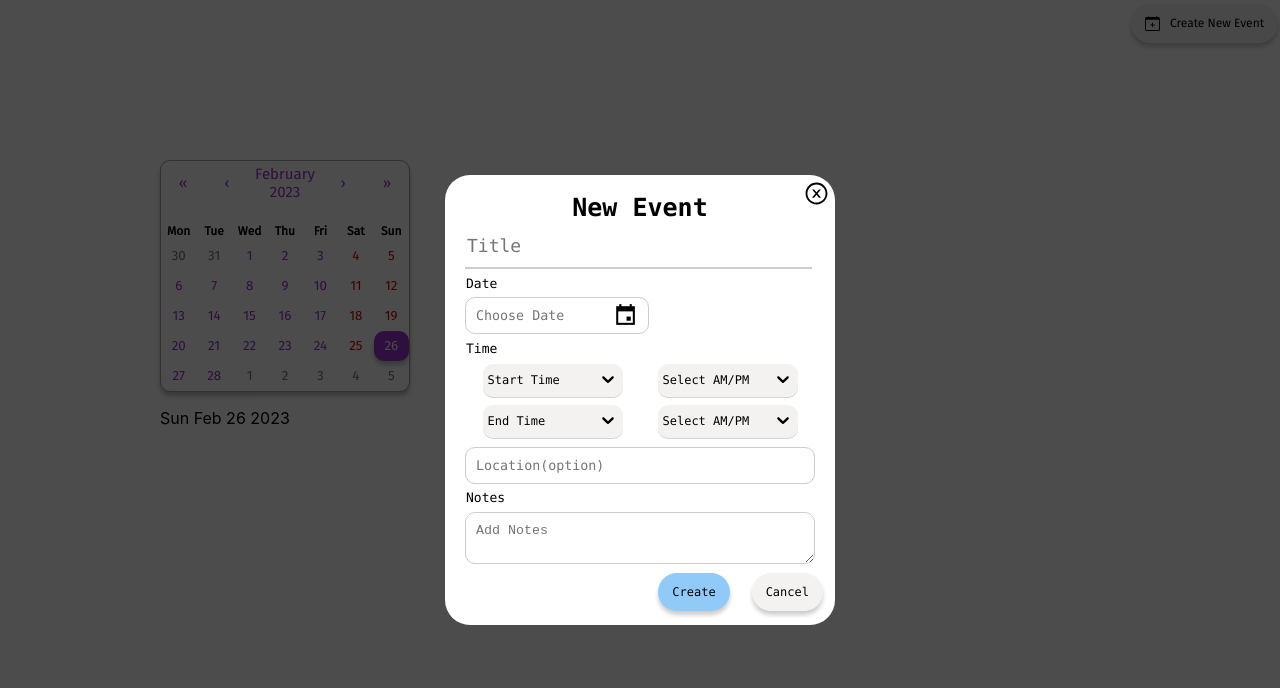
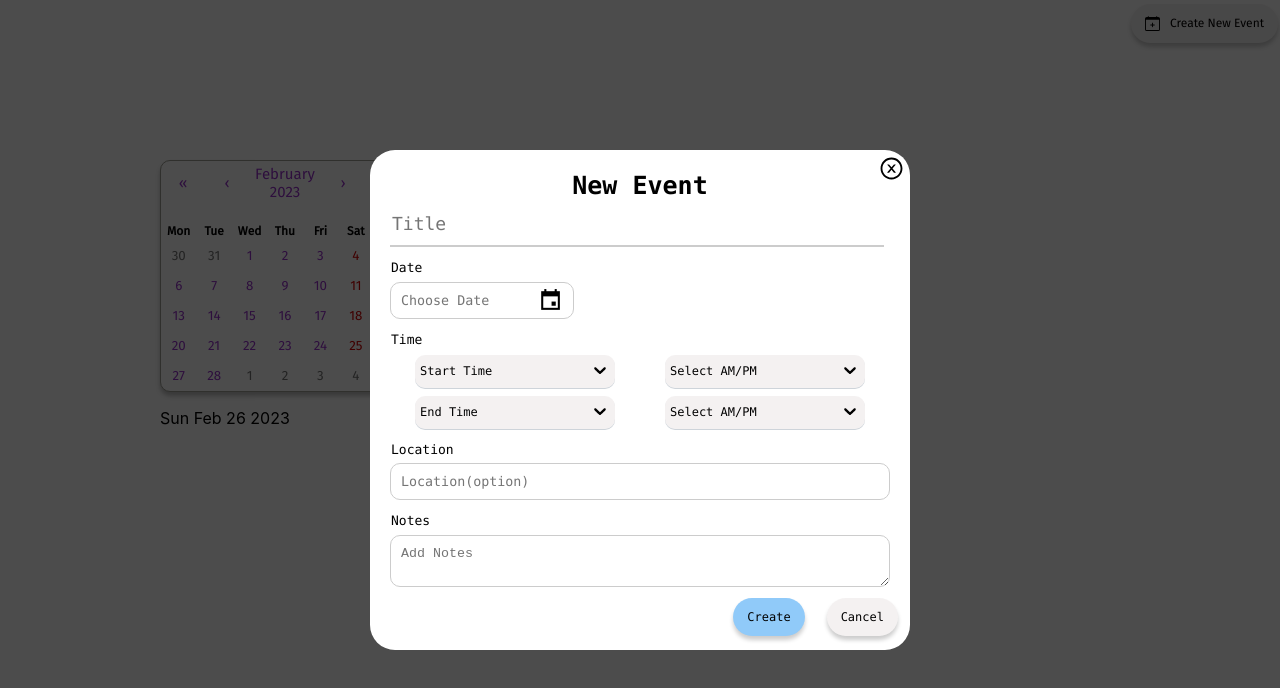
Before and after one commit to cse442-at-ub/project_s23-team-infinity, a React (Create React App) app in the folder cse442-project/: page /CSE442-542/2023-Spring/cse-442ad/home in a window 1280 px wide. Both pictures are taken after a click on the button "Create New Event". Shown: the top 688 px of the page. Built offline with nearby package versions, Linux system fonts and the light colour scheme.

Commit message:
Editing style of the event detail outlook task #46

```diff
--- a/cse442-project/src/EventDetail.js
+++ b/cse442-project/src/EventDetail.js
@@ -5,7 +5,6 @@ import 'react-datepicker/dist/react-datepicker.css'
 import {useState} from 'react'
 import axios from 'axios';
 import Dropdown from "./Dropdown";
-import {BsCalendarPlus} from 'react-icons/bs';
 
 const overlay_styles = {
   position: "fixed",
@@ -98,6 +97,7 @@ const EventDetail = ({ open, onClose}) => {
             <Dropdown placeHolder="End Time"  options={times} result={Endtime}/>
             <Dropdown placeHolder="Select AM/PM"  options={time} result={Endap}/>
         </div>
+        <div className="Note_title">Location</div>
         <input className="event_location" type="text" placeholder="Location(option)" value={location} onChange={(e) => setLocation(e.target.value)}/>
         <div className="Note_title">Notes</div>
         <textarea className="event_notes" type="text" placeholder="Add Notes" value={notes} onChange={(e) => setNotes(e.target.value)}/>
--- a/cse442-project/src/css/Home.css
+++ b/cse442-project/src/css/Home.css
@@ -198,8 +198,8 @@
     position: fixed;
     top: 50%;
     left: 50%;
-    width: 350px;
-    height: 350px;
+    width: 500px;
+    height: 400px;
     transform: translate(-50%,-50%);
     background-color: white;
     padding-top: 50px;
@@ -251,7 +251,7 @@
   }
   .Date_title{
     font-size: small;
-    margin-top: 0.5em;
+    margin-top: 1em;
     font-family: "Consolas";
     margin-left: 1px;
   }
@@ -271,7 +271,7 @@
     font-family: "Consolas";
   }
   .event_location{
-    margin-top: 0.7em;
+    margin-top: 0.5em;
     border: 1px solid #ccc;
     border-radius: 10px;
     padding-left: 10px;
@@ -295,7 +295,7 @@
 
   .Note_title{
     font-size: small;
-    margin-top: 0.5em;
+    margin-top: 1em;
     font-family: "Consolas";
     margin-left: 1px;
   }
```
